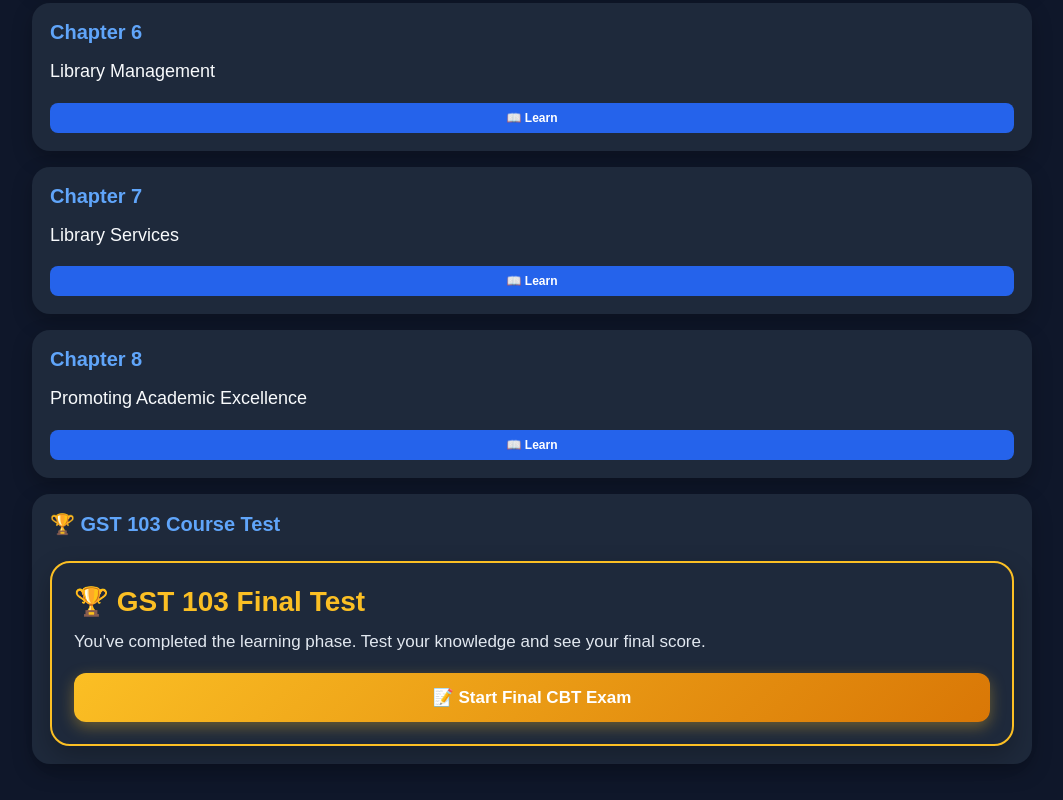
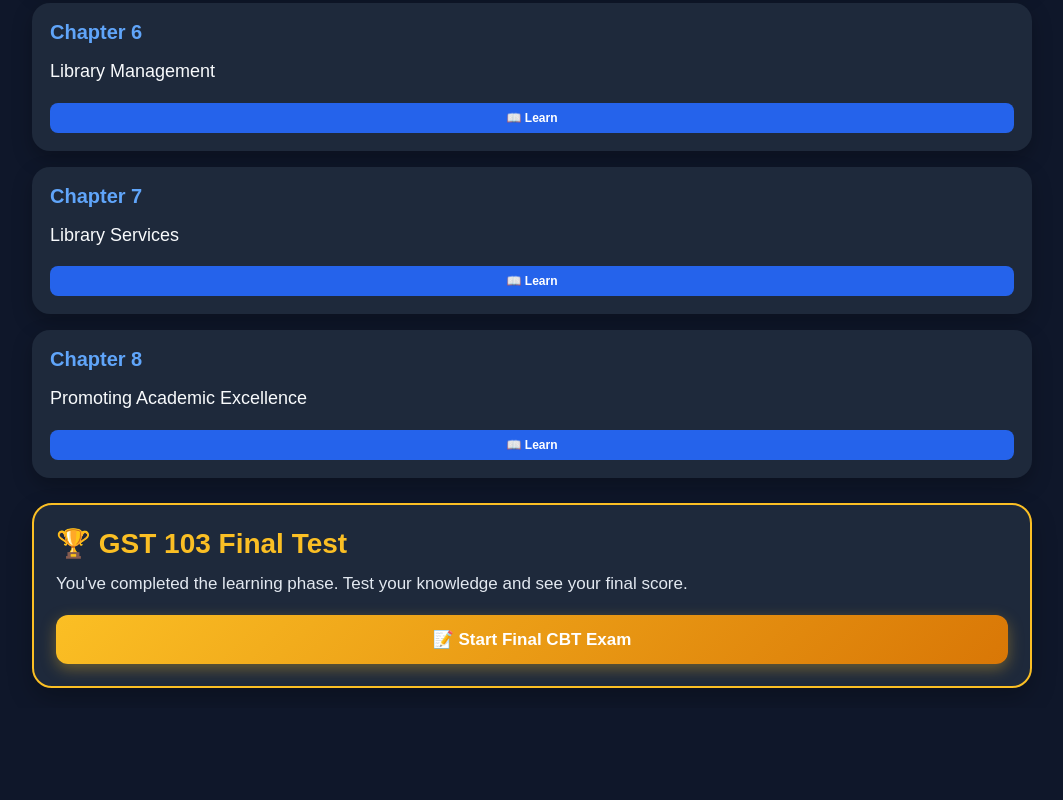
Before and after one commit to Funds7/Examify, a plain HTML site: page chapters-gst103.html in a window 1280 px wide. Shown: the part 1016-1816 px from the top of the page, without its empty margins (108-1171 px from the left). After the commit the page ends 1724 px from the top, so only its background shows below. Drawn offline with Linux system fonts and the light colour scheme.

Commit message:
Remove GST 103 Course Test card
Removed GST 103 Course Test card from HTML.

```diff
--- a/chapters-gst103.html
+++ b/chapters-gst103.html
@@ -61,12 +61,6 @@ html += `
 
 html += `
 
-<div class="course-card">
-
-    <div class="point-title">
-        🏆 GST 103 Course Test
-    </div>
-
 <div class="test-card">
 
     <h2>🏆 GST 103 Final Test</h2>
```
